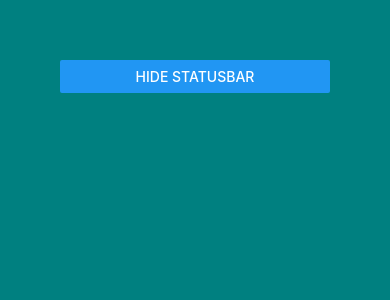
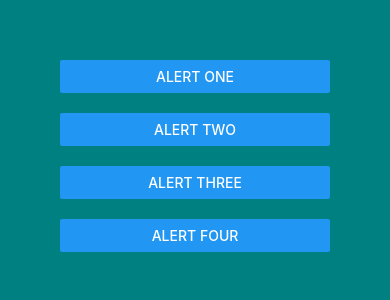
Before and after one commit to muazimmaqbool/React-Native-Tutorials, a React Native app: screen / in a window 390 px wide. Shown: the top 300 px of the page. Built offline with nearby package versions, Linux system fonts and the light colour scheme.

Commit message:
Code update

```diff
--- a/App.js
+++ b/App.js
@@ -48,6 +48,8 @@ import E_Button from "./Core Components/E_Button";
 import F_Pressable from "./Core Components/F_Pressable";
 import G_Modal from "./Core Components/G_Modal";
 import H_Statusbar from "./Core Components/H_Statusbar";
+import I_ActivityIndicator from "./Core Components/I_ActivityIndicator"
+import J_Alert from "./Core Components/J_Alert";
 
 
 const myImage = require("./assets/pic.jpg");
@@ -64,7 +66,9 @@ const App = () => {
       {/* <E_Button/> */}
       {/* <F_Pressable/> */}
       {/* <G_Modal/> */}
-      <H_Statusbar/>
+      {/* <H_Statusbar/> */}
+      {/* <I_ActivityIndicator/> */}
+      <J_Alert/>
 
     {/* view used only when working with flexbox */}
     {/* <View style={styles.container}> */}
--- a/Core Components/H_Statusbar.js
+++ b/Core Components/H_Statusbar.js
@@ -14,7 +14,7 @@ const H_Statusbar = () => {
   return (
     <View>
       <StatusBar
-        backgroundColor={"orange"} //only works on Android
+        backgroundColor={"skyblue"} //only works on Android
         barStyle={"light-content"} // try: defult, dark-content also
         /*Note: default is white in android and black in ios
                 dark-content: dark color in both
--- a/Core Components/J_Alert.js
+++ b/Core Components/J_Alert.js
@@ -3,17 +3,23 @@ import { Alert, Button, Text, View } from "react-native";
 
 const J_Alert = () => {
   /*Alert: shows/launches an alert dialog with specified title and message
-     -> we can also add buttons to it: only 3 allowed in Android and in ios any number of button can be added
+     -> we can also add buttons to it: only 3 allowed in Android and in ios any number of buttons can be added
      ->by default Alert has only one button i.e "ok"
+
+     styntax:
+     Alert.alert("title of alert","message of alert",["buttons of alert"])
+     Note:
+      -> if you don't add any button it will show by default the ok button
+      -> if you don't pass any paramter to it i.e: Alert.alert() it will still work
     */
   return (
-    <View style={{ gap: 10 }}>
+    <View style={{ gap: 20 }}>
       <Button title="Alert One" onPress={() => Alert.alert("Basic Allert")} />
       <Button
         title="Alert Two"
-        onPress={() => Alert.alert("Allert Title", "This is Alert Body")}
+        onPress={() => Alert.alert("Alert Title", "This is Alert Body")}
       />
-      {/*Alert with buttons, in android only 3 buttons are allowed in Alert and ios any number of button are allowed inside allert */}
+      {/*Alert with buttons, in android only 3 buttons are allowed inside Alert and ios any number of button are allowed inside alert */}
       <Button
         title="Alert Three"
         onPress={() =>
@@ -66,7 +72,7 @@ const J_Alert = () => {
         }
       />
     </View>
-    //visit react-native docs for more API components like this Alert
+    //visit react-native docs for more API components like this Alert : https://reactnative.dev/docs/accessibilityinfo
   );
 };
 
```
Also changed, not shown: Core Components/I_ActivityIndicator.js (+9 -2 lines).
